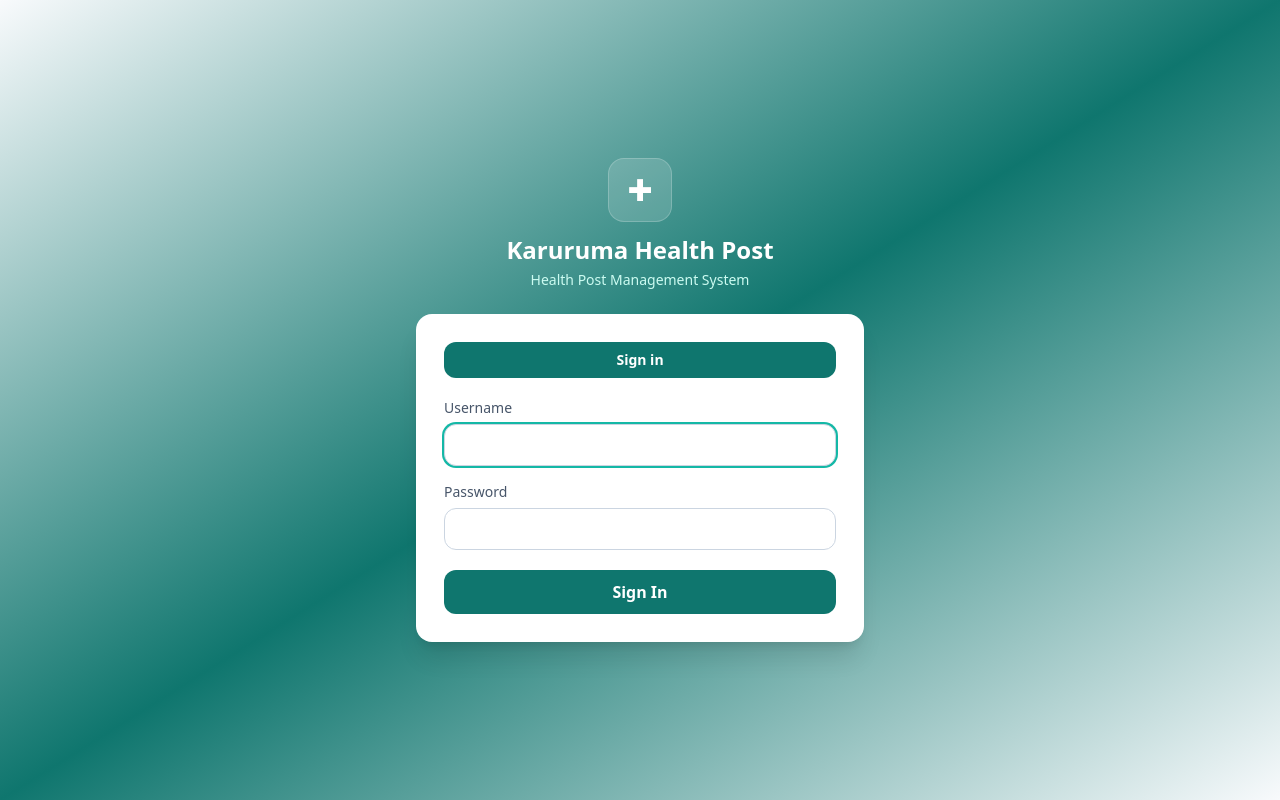
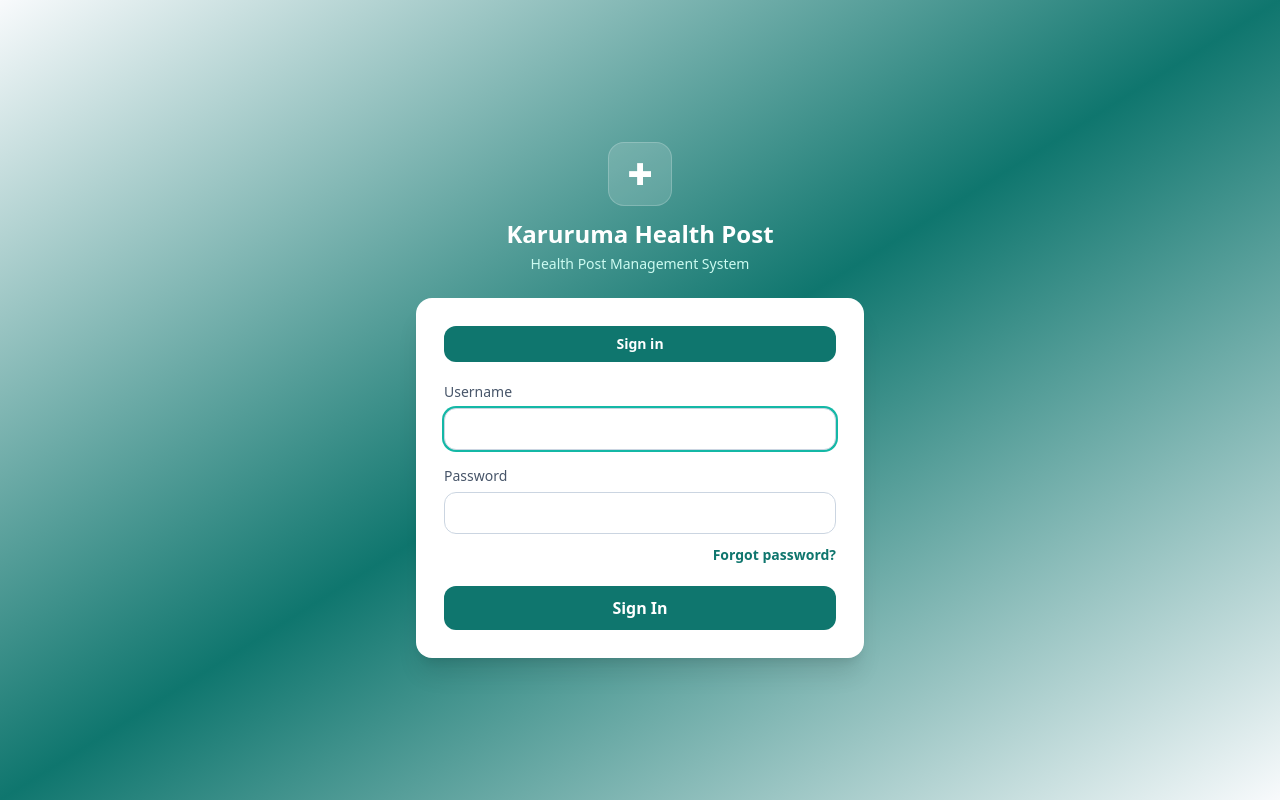
Before and after one commit to Kelly-ux9/Karuruma-health-post, a React (Vite) app: page / in a window 1280 px wide. Built offline with nearby package versions, Linux system fonts and the light colour scheme; no server answers.

Commit message:
Add working Supabase forgot-password and password-recovery flow

```diff
--- a/src/AuthGate.jsx
+++ b/src/AuthGate.jsx
@@ -27,91 +27,82 @@ export default function AuthGate() {
 
   useEffect(() => {
     refresh();
-    const { data } = supabase.auth.onAuthStateChange((_event, nextSession) => {
+    const { data } = supabase.auth.onAuthStateChange((event, nextSession) => {
       setSession(nextSession || null);
-      if (nextSession) setChecking(false);
+      if (event === "PASSWORD_RECOVERY") {
+        setMode("reset");
+        setPassword("");
+        setError("");
+        setMessage("");
+        setChecking(false);
+      } else if (nextSession) setChecking(false);
     });
     return () => data.subscription.unsubscribe();
   }, []);
 
   async function login(e) {
-    e?.preventDefault();
-    setLoading(true); setError(""); setMessage("");
+    e?.preventDefault(); setLoading(true); setError(""); setMessage("");
     try {
       const { data: emailData, error: lookupError } = await supabase.rpc("khp_get_login_email", { p_username: username });
       if (lookupError || !emailData) throw new Error("Incorrect username or password.");
       const { error: signInError } = await supabase.auth.signInWithPassword({ email: emailData, password });
       if (signInError) throw signInError;
-    } catch (e) {
-      setError(e?.message || "Unable to sign in.");
-    } finally { setLoading(false); }
+    } catch (e) { setError(e?.message || "Unable to sign in."); }
+    finally { setLoading(false); }
+  }
+
+  async function forgotPassword(e) {
+    e?.preventDefault(); setLoading(true); setError(""); setMessage("");
+    try {
+      if (!email.trim()) throw new Error("Enter the email address connected to your account.");
+      const { error: resetError } = await supabase.auth.resetPasswordForEmail(email.trim(), { redirectTo: window.location.origin });
+      if (resetError) throw resetError;
+      setMessage("Password reset email sent. Check your inbox and open the reset link.");
+    } catch (e) { setError(e?.message || "Unable to send password reset email."); }
+    finally { setLoading(false); }
+  }
+
+  async function updatePassword(e) {
+    e?.preventDefault(); setLoading(true); setError(""); setMessage("");
+    try {
+      if (password.length < 8) throw new Error("Your new password must be at least 8 characters.");
+      const { error: updateError } = await supabase.auth.updateUser({ password });
+      if (updateError) throw updateError;
+      await supabase.auth.signOut(); setSession(null); setPassword(""); setMode("login");
+      setMessage("Password updated successfully. You can now sign in with your new password.");
+    } catch (e) { setError(e?.message || "Unable to update password."); }
+    finally { setLoading(false); }
   }
 
   async function bootstrap(e) {
-    e?.preventDefault();
-    setLoading(true); setError(""); setMessage("");
+    e?.preventDefault(); setLoading(true); setError(""); setMessage("");
     try {
       const { data: available, error: availabilityError } = await supabase.rpc("khp_bootstrap_available");
       if (availabilityError || !available) throw new Error("Administrator setup has already been completed.");
-      if (!username.trim() || !name.trim() || !email.trim() || password.length < 8) {
-        throw new Error("Enter a name, username, valid email, and a password of at least 8 characters.");
-      }
-      const { data, error: signUpError } = await supabase.auth.signUp({
-        email: email.trim(), password,
-        options: { data: { username: username.trim(), name: name.trim() } }
-      });
+      if (!username.trim() || !name.trim() || !email.trim() || password.length < 8) throw new Error("Enter a name, username, valid email, and a password of at least 8 characters.");
+      const { data, error: signUpError } = await supabase.auth.signUp({ email: email.trim(), password, options: { data: { username: username.trim(), name: name.trim() } } });
       if (signUpError) throw signUpError;
-      if (!data.session) {
-        setMessage("Administrator account created. Check the email inbox and confirm the email before signing in.");
-        setMode("login");
-      } else {
-        setMessage("Administrator account created successfully.");
-      }
+      if (!data.session) { setMessage("Administrator account created. Check the email inbox and confirm the email before signing in."); setMode("login"); }
+      else setMessage("Administrator account created successfully.");
       setHasUsers(true);
-    } catch (e) {
-      setError(e?.message || "Unable to create administrator.");
-    } finally { setLoading(false); }
+    } catch (e) { setError(e?.message || "Unable to create administrator."); }
+    finally { setLoading(false); }
   }
 
-  if (checking) {
-    return <div className="min-h-screen flex items-center justify-center bg-slate-50 text-teal-700">Loading Karuruma Health Post…</div>;
-  }
+  if (checking) return <div className="min-h-screen flex items-center justify-center bg-slate-50 text-teal-700">Loading Karuruma Health Post…</div>;
+  if (session && mode !== "reset") return <App />;
 
-  if (session) return <App />;
-
-  return (
-    <div className="min-h-screen bg-gradient-to-br from-teal-800 via-teal-700 to-emerald-700 flex items-center justify-center p-4" style={{ fontFamily: "system-ui, sans-serif" }}>
-      <div className="w-full max-w-md">
-        <div className="text-center mb-6">
-          <div className="w-16 h-16 rounded-2xl bg-white/15 flex items-center justify-center mx-auto mb-3 border border-white/20 text-white text-3xl">✚</div>
-          <h1 className="text-white text-2xl font-extrabold">Karuruma Health Post</h1>
-          <p className="text-teal-100 text-sm mt-1">Health Post Management System</p>
-        </div>
-        <div className="bg-white rounded-2xl shadow-xl p-7">
-          <div className="flex gap-2 mb-5">
-            <button onClick={() => { setMode("login"); setError(""); }} className={`flex-1 py-2 rounded-xl text-sm font-bold ${mode === "login" ? "bg-teal-700 text-white" : "bg-slate-100 text-slate-500"}`}>Sign in</button>
-            {!hasUsers && <button onClick={() => { setMode("bootstrap"); setError(""); }} className={`flex-1 py-2 rounded-xl text-sm font-bold ${mode === "bootstrap" ? "bg-teal-700 text-white" : "bg-slate-100 text-slate-500"}`}>First Admin</button>}
-          </div>
-          {error && <div className="mb-4 bg-rose-50 text-rose-700 px-3 py-2.5 rounded-xl text-sm">{error}</div>}
-          {message && <div className="mb-4 bg-emerald-50 text-emerald-700 px-3 py-2.5 rounded-xl text-sm">{message}</div>}
-          {mode === "login" ? (
-            <form onSubmit={login}>
-              <label className="block text-sm font-medium text-slate-600 mb-4">Username<input className={input + " mt-1.5"} value={username} onChange={e => setUsername(e.target.value)} autoFocus required /></label>
-              <label className="block text-sm font-medium text-slate-600 mb-5">Password<input type="password" className={input + " mt-1.5"} value={password} onChange={e => setPassword(e.target.value)} required /></label>
-              <button disabled={loading} className="w-full py-2.5 rounded-xl bg-teal-700 text-white font-bold disabled:opacity-50">{loading ? "Signing in…" : "Sign In"}</button>
-            </form>
-          ) : (
-            <form onSubmit={bootstrap}>
-              <p className="text-xs text-slate-500 mb-4">This option is available only while the Health Post has no users. The first account becomes the administrator.</p>
-              <label className="block text-sm font-medium text-slate-600 mb-4">Full name<input className={input + " mt-1.5"} value={name} onChange={e => setName(e.target.value)} required /></label>
-              <label className="block text-sm font-medium text-slate-600 mb-4">Username<input className={input + " mt-1.5"} value={username} onChange={e => setUsername(e.target.value)} required /></label>
-              <label className="block text-sm font-medium text-slate-600 mb-4">Email<input type="email" className={input + " mt-1.5"} value={email} onChange={e => setEmail(e.target.value)} required /></label>
-              <label className="block text-sm font-medium text-slate-600 mb-5">Password<input type="password" minLength={8} className={input + " mt-1.5"} value={password} onChange={e => setPassword(e.target.value)} required /></label>
-              <button disabled={loading} className="w-full py-2.5 rounded-xl bg-teal-700 text-white font-bold disabled:opacity-50">{loading ? "Creating…" : "Create Administrator"}</button>
-            </form>
-          )}
-        </div>
+  return <div className="min-h-screen bg-gradient-to-br from-teal-800 via-teal-700 to-emerald-700 flex items-center justify-center p-4" style={{ fontFamily: "system-ui, sans-serif" }}>
+    <div className="w-full max-w-md">
+      <div className="text-center mb-6"><div className="w-16 h-16 rounded-2xl bg-white/15 flex items-center justify-center mx-auto mb-3 border border-white/20 text-white text-3xl">✚</div><h1 className="text-white text-2xl font-extrabold">Karuruma Health Post</h1><p className="text-teal-100 text-sm mt-1">Health Post Management System</p></div>
+      <div className="bg-white rounded-2xl shadow-xl p-7">
+        {mode !== "reset" && <div className="flex gap-2 mb-5"><button onClick={() => { setMode("login"); setError(""); setMessage(""); }} className={`flex-1 py-2 rounded-xl text-sm font-bold ${mode === "login" ? "bg-teal-700 text-white" : "bg-slate-100 text-slate-500"}`}>Sign in</button>{!hasUsers && <button onClick={() => { setMode("bootstrap"); setError(""); setMessage(""); }} className={`flex-1 py-2 rounded-xl text-sm font-bold ${mode === "bootstrap" ? "bg-teal-700 text-white" : "bg-slate-100 text-slate-500"}`}>First Admin</button>}</div>}
+        {error && <div className="mb-4 bg-rose-50 text-rose-700 px-3 py-2.5 rounded-xl text-sm">{error}</div>}{message && <div className="mb-4 bg-emerald-50 text-emerald-700 px-3 py-2.5 rounded-xl text-sm">{message}</div>}
+        {mode === "login" && <form onSubmit={login}><label className="block text-sm font-medium text-slate-600 mb-4">Username<input className={input + " mt-1.5"} value={username} onChange={e => setUsername(e.target.value)} autoFocus required /></label><label className="block text-sm font-medium text-slate-600 mb-2">Password<input type="password" className={input + " mt-1.5"} value={password} onChange={e => setPassword(e.target.value)} required /></label><div className="text-right mb-5"><button type="button" onClick={() => { setMode("forgot"); setError(""); setMessage(""); setEmail(""); }} className="text-sm font-semibold text-teal-700 hover:text-teal-900">Forgot password?</button></div><button disabled={loading} className="w-full py-2.5 rounded-xl bg-teal-700 text-white font-bold disabled:opacity-50">{loading ? "Signing in…" : "Sign In"}</button></form>}
+        {mode === "forgot" && <form onSubmit={forgotPassword}><h2 className="text-lg font-bold text-slate-800 mb-1">Reset your password</h2><p className="text-sm text-slate-500 mb-5">Enter the email address linked to your account. We will send you a secure reset link.</p><label className="block text-sm font-medium text-slate-600 mb-5">Email<input type="email" className={input + " mt-1.5"} value={email} onChange={e => setEmail(e.target.value)} autoFocus required /></label><button disabled={loading} className="w-full py-2.5 rounded-xl bg-teal-700 text-white font-bold disabled:opacity-50">{loading ? "Sending…" : "Send Reset Link"}</button><button type="button" onClick={() => { setMode("login"); setError(""); setMessage(""); }} className="w-full mt-3 py-2.5 rounded-xl bg-slate-100 text-slate-700 font-semibold">Back to Sign In</button></form>}
+        {mode === "reset" && <form onSubmit={updatePassword}><h2 className="text-lg font-bold text-slate-800 mb-1">Create a new password</h2><p className="text-sm text-slate-500 mb-5">Choose a new password for your Karuruma Health Post account.</p><label className="block text-sm font-medium text-slate-600 mb-5">New password<input type="password" minLength={8} className={input + " mt-1.5"} value={password} onChange={e => setPassword(e.target.value)} autoFocus required /></label><button disabled={loading} className="w-full py-2.5 rounded-xl bg-teal-700 text-white font-bold disabled:opacity-50">{loading ? "Updating…" : "Update Password"}</button></form>}
+        {mode === "bootstrap" && <form onSubmit={bootstrap}><p className="text-xs text-slate-500 mb-4">This option is available only while the Health Post has no users. The first account becomes the administrator.</p><label className="block text-sm font-medium text-slate-600 mb-4">Full name<input className={input + " mt-1.5"} value={name} onChange={e => setName(e.target.value)} required /></label><label className="block text-sm font-medium text-slate-600 mb-4">Username<input className={input + " mt-1.5"} value={username} onChange={e => setUsername(e.target.value)} required /></label><label className="block text-sm font-medium text-slate-600 mb-4">Email<input type="email" className={input + " mt-1.5"} value={email} onChange={e => setEmail(e.target.value)} required /></label><label className="block text-sm font-medium text-slate-600 mb-5">Password<input type="password" minLength={8} className={input + " mt-1.5"} value={password} onChange={e => setPassword(e.target.value)} required /></label><button disabled={loading} className="w-full py-2.5 rounded-xl bg-teal-700 text-white font-bold disabled:opacity-50">{loading ? "Creating…" : "Create Administrator"}</button></form>}
       </div>
     </div>
-  );
+  </div>;
 }
```
